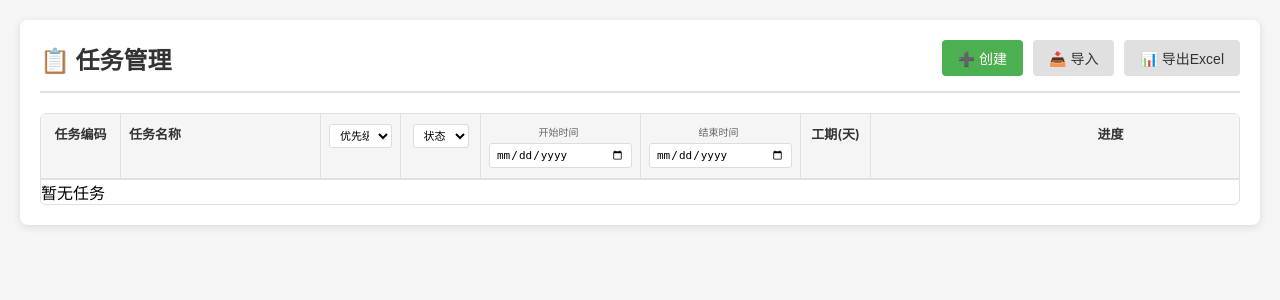
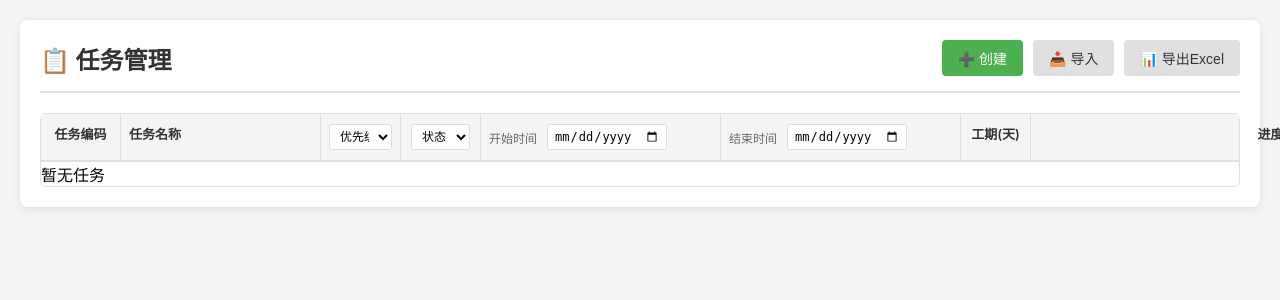
Before and after one commit to nanjiyueguang/mytodolist, a Flask app: page / in a window 1280 px wide; the page is wider, and only the part inside the window is pictured. Shown: the top 300 px of that part. Run offline with Flask 3, Linux system fonts and the light colour scheme; data that the repository does not hold is empty.

Commit message:
UI优化：筛选器字号统一为12px，日期选择器改用英文格式，布局调整为横向排列

```diff
--- a/static/css/style.css
+++ b/static/css/style.css
@@ -280,25 +280,33 @@ header h1 {
 }
 
 .col-date {
-    width: 160px;
-    min-width: 160px;
+    width: 240px;
+    min-width: 240px;
     text-align: center;
+    display: flex;
+    align-items: center;
+    gap: 6px;
+    overflow: hidden;
 }
 
 .col-date .filter-label {
-    display: block;
-    font-size: 10px;
+    display: inline;
+    font-size: 12px;
     color: #666;
-    margin-bottom: 4px;
+    margin-bottom: 0;
     font-weight: 500;
+    white-space: nowrap;
+    flex-shrink: 0;
 }
 
 .col-date .filter-date {
-    width: 100%;
+    width: 120px;
+    min-width: 120px;
+    flex: none;
     padding: 4px 6px;
     border: 1px solid #ddd;
     border-radius: 3px;
-    font-size: 11px;
+    font-size: 12px;
     background: white;
     cursor: pointer;
 }
@@ -322,7 +330,7 @@ header h1 {
     padding: 4px 6px;
     border: 1px solid #ddd;
     border-radius: 3px;
-    font-size: 11px;
+    font-size: 12px;
     background: white;
     cursor: pointer;
 }
@@ -340,7 +348,7 @@ header h1 {
 
 .filter-label {
     display: inline-block;
-    font-size: 10px;
+    font-size: 12px;
     color: #666;
     margin-right: 4px;
     font-weight: 500;
@@ -386,7 +394,7 @@ header h1 {
     display: flex;
     align-items: center;
     padding: 4px 8px;
-    font-size: 11px;
+    font-size: 12px;
     cursor: pointer;
 }
 
@@ -553,6 +561,7 @@ header h1 {
     font-size: 12px;
     background: transparent;
     width: 100%;
+    max-width: 120px;
     transition: border-color 0.2s;
 }
 
--- a/templates/index.html
+++ b/templates/index.html
@@ -1,5 +1,5 @@
 <!DOCTYPE html>
-<html lang="zh-CN">
+<html lang="en">
 <head>
     <meta charset="UTF-8">
     <meta name="viewport" content="width=device-width, initial-scale=1.0">
@@ -37,11 +37,11 @@
             <div class="export-form">
                 <div class="form-group">
                     <label>开始日期：</label>
-                    <input type="date" id="export-start-date">
+                    <input type="date" id="export-start-date" lang="en">
                 </div>
                 <div class="form-group">
                     <label>结束日期：</label>
-                    <input type="date" id="export-end-date">
+                    <input type="date" id="export-end-date" lang="en">
                 </div>
                 <div class="export-actions">
                     <button id="btn-confirm-export" class="btn btn-primary">确认导出</button>
@@ -77,11 +77,11 @@
                         </div>
                         <div class="modal-form-group">
                             <label>开始日期</label>
-                            <input type="date" id="todo-start-date" class="modal-input">
+                            <input type="date" id="todo-start-date" class="modal-input" lang="en">
                         </div>
                         <div class="modal-form-group">
                             <label>结束日期</label>
-                            <input type="date" id="todo-end-date" class="modal-input">
+                            <input type="date" id="todo-end-date" class="modal-input" lang="en">
                         </div>
                     </div>
                 </div>
@@ -121,11 +121,11 @@
                 </div>
                 <div class="col-date">
                     <label class="filter-label">开始时间</label>
-                    <input type="date" id="filter-start-date" class="filter-date">
+                    <input type="date" id="filter-start-date" class="filter-date" lang="en">
                 </div>
                 <div class="col-date">
                     <label class="filter-label">结束时间</label>
-                    <input type="date" id="filter-end-date" class="filter-date">
+                    <input type="date" id="filter-end-date" class="filter-date" lang="en">
                 </div>
                 <div class="col-duration">工期(天)</div>
                 <div class="col-progress">进度</div>
```
Also changed, not shown: todo.db.
